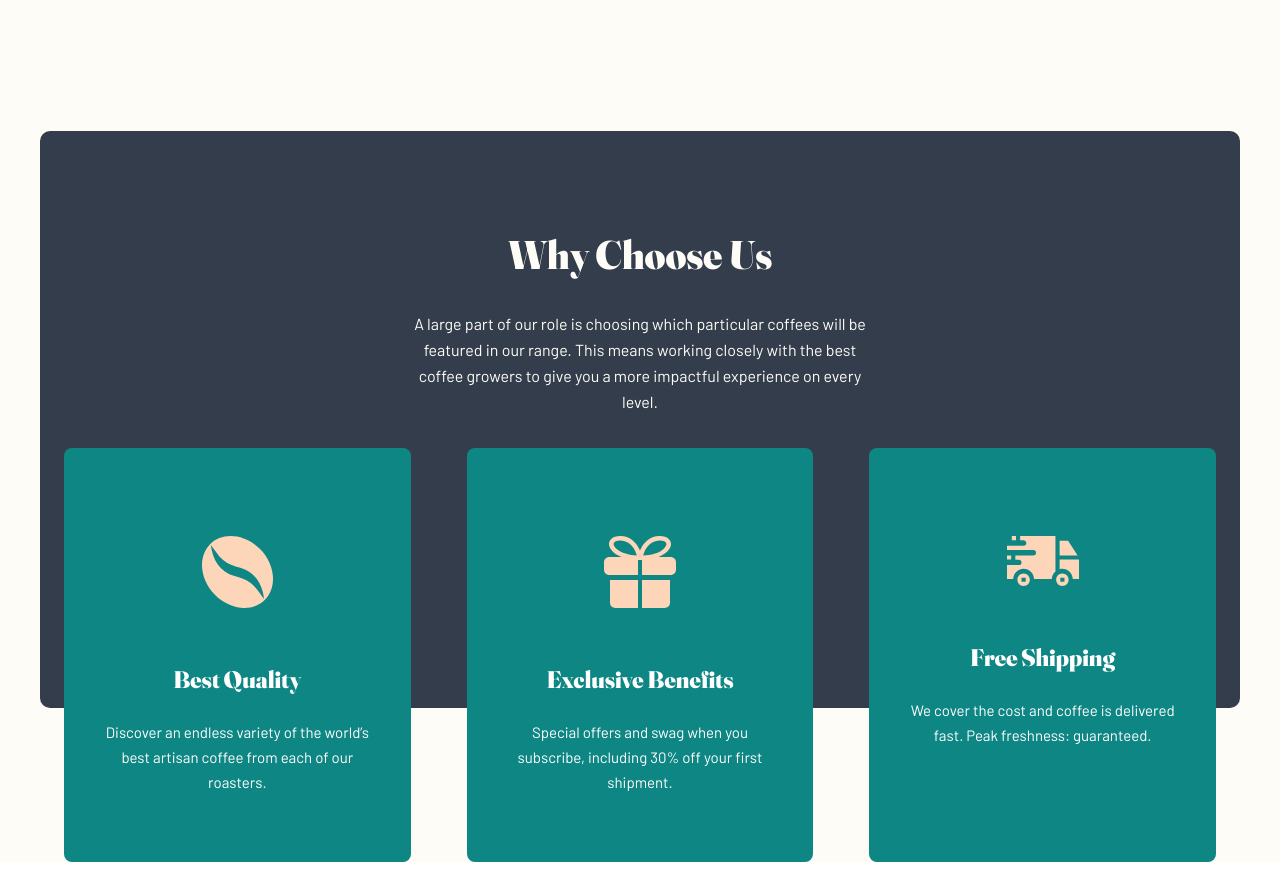
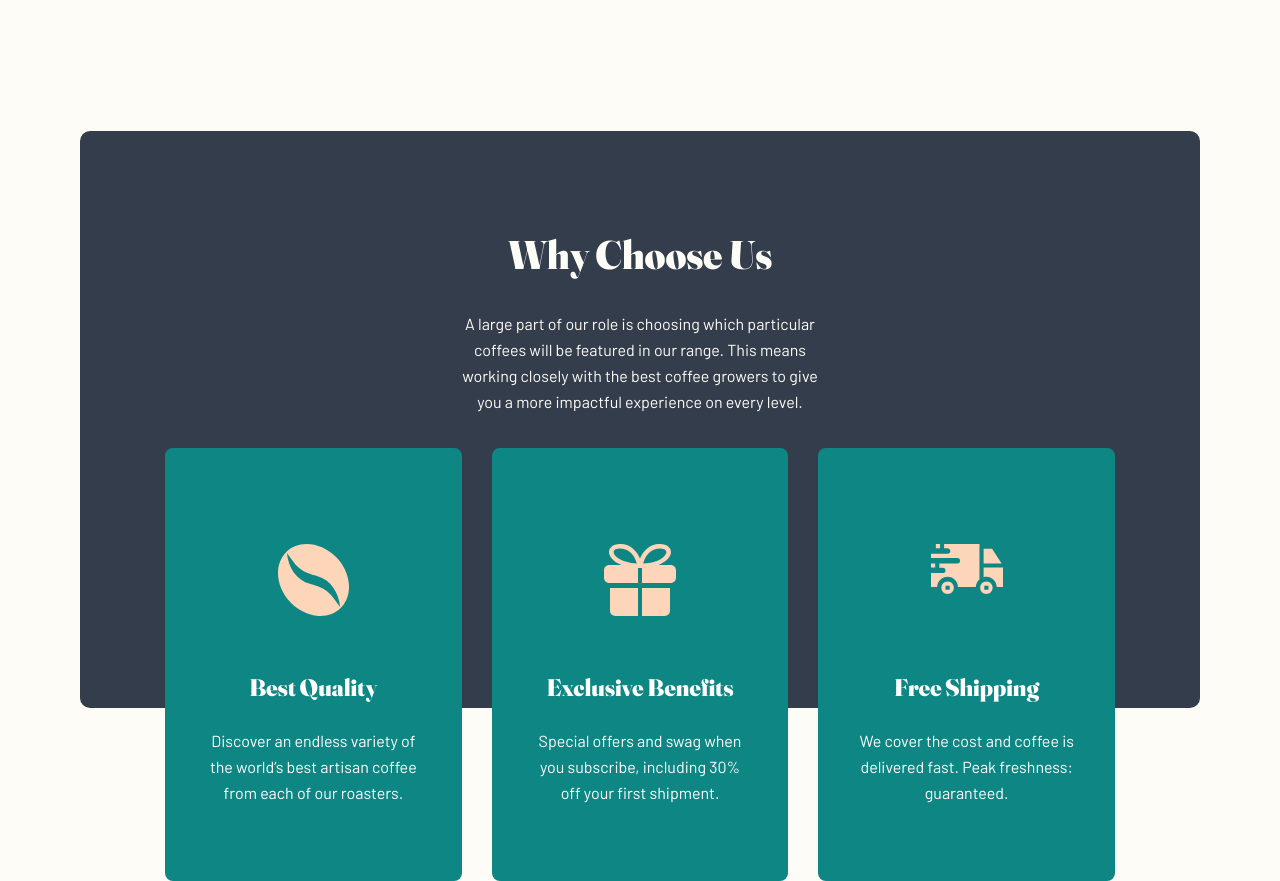
Before and after one commit to DLBY/coffeeroasters-subscription, a React (Vite) app: page / in a window 1280 px wide. Shown: the part 1320-2201 px from the top of the page. Built offline with nearby package versions, Linux system fonts and the light colour scheme.

Commit message:
Feat (home): Choose Us section + cards responsive

```diff
--- a/src/components/ChooseUs.tsx
+++ b/src/components/ChooseUs.tsx
@@ -4,7 +4,7 @@ import clsx from 'clsx';
 
 export const ChooseUs = () => {
   return (
-    <section className={clsx("choose-us px-6 mt-[120px]", "md:mt-[144px] md:px-10 xl:mt-[200px]")}>
+    <section className={clsx("choose-us px-6 mt-[120px]", "md:mt-[144px] md:px-10 xl:mt-[200px] xl:px-20")}>
       <div className={clsx(
         "relative bg-darkGreyBlue text-lightCream text-center px-6 pt-16 h-[900px] pb-[368px] rounded-[10px]",
         "md:pt-14 md:px-[74px] md:pb-[317px] xl:pt-[100px] xl:px-[370px] md:h-[573px] lg:h-[577px]"
@@ -20,7 +20,9 @@ export const ChooseUs = () => {
         </p>
       </div>
       <div className={clsx(
-        " px-6 relative grid grid-cols-1 gap-6 -mt-[620px] md:-mt-[320px] xl:-mt-[260px] md:gap-10 xl:grid-cols-3 xl:gap-14"
+        "px-6 relative grid grid-cols-1 gap-6 -mt-[620px]",
+        "md:-mt-[320px] md:gap-10 md:px-12",
+        "xl:-mt-[260px] xl:grid-cols-3 xl:gap-[30px] xl:px-[85px]"
       )}>
         {choices.map((choice, index) => (
           <VerticalCard
--- a/src/components/ui/Cards/VerticalCard.tsx
+++ b/src/components/ui/Cards/VerticalCard.tsx
@@ -1,3 +1,5 @@
+import clsx from 'clsx';
+
 interface VerticalCardProps {
   icon: string;
   title: string;
@@ -10,11 +12,15 @@ export const VerticalCard = ({
   description,
 }: VerticalCardProps) => {
   return (
-    <div className="py-4 px-8 bg-darkCyan text-center rounded-lg">
-      <img src={icon} alt={"icon of" + icon} className="mx-auto mt-[72px]" />
-      <div className="flex flex-col mt-14 mb-[51px] gap-6">
+    <div className={clsx(
+      "py-4 px-8 bg-darkCyan text-center rounded-lg",
+      "md:flex md:flex-row md:items-center md:gap-[55px] md:text-left md:px-10 md:py-6",
+      "xl:flex xl:flex-col xl:gap-14 xl:text-center"
+    )}>
+      <img src={icon} alt={"icon of" + icon} className={clsx("mx-auto mt-[72px]", "md:mt-0 xl:mt-[72px]")} />
+      <div className="flex flex-col mt-14 mb-[51px] gap-6 xl:mt-auto">
         <h3 className="font-serif text-white text-2xl font-bold">{title}</h3>
-        <p className="text-white text-[15px] leading-[25px]">{description}</p>
+        <p className="text-white text-[15px] leading-[25px] xl:text-[16px] xl:leading-[26px]">{description}</p>
       </div>
     </div>
   )
```
